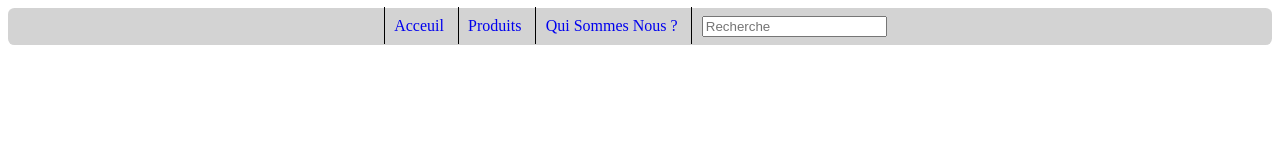
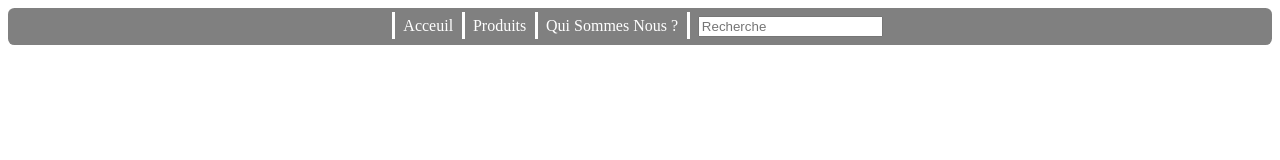
Before and after one commit to NicolasJournaud/siteWebIUT, a plain HTML site: page index.html in a window 1280 px wide. Drawn offline with Linux system fonts and the light colour scheme.

Commit message:
Modif Menu

```diff
--- a/style.css
+++ b/style.css
@@ -7,14 +7,17 @@ header
 {
 	text-align: center;
 	padding: 0.5em;
-	background-color: lightgrey;
+	background-color: grey;
 	border-radius: 0.4em;
 }
 
 nav a, form
 {
 	text-decoration: none;
-	padding: 0.6em;
-	border-left: 0.1em solid black;
+	padding: 0.3em 0.5em;
+	padding-right: 0.3em;
+
+	border-left: 0.2em solid white;
 	margin: 0em;
+	color: white;
 }
```
